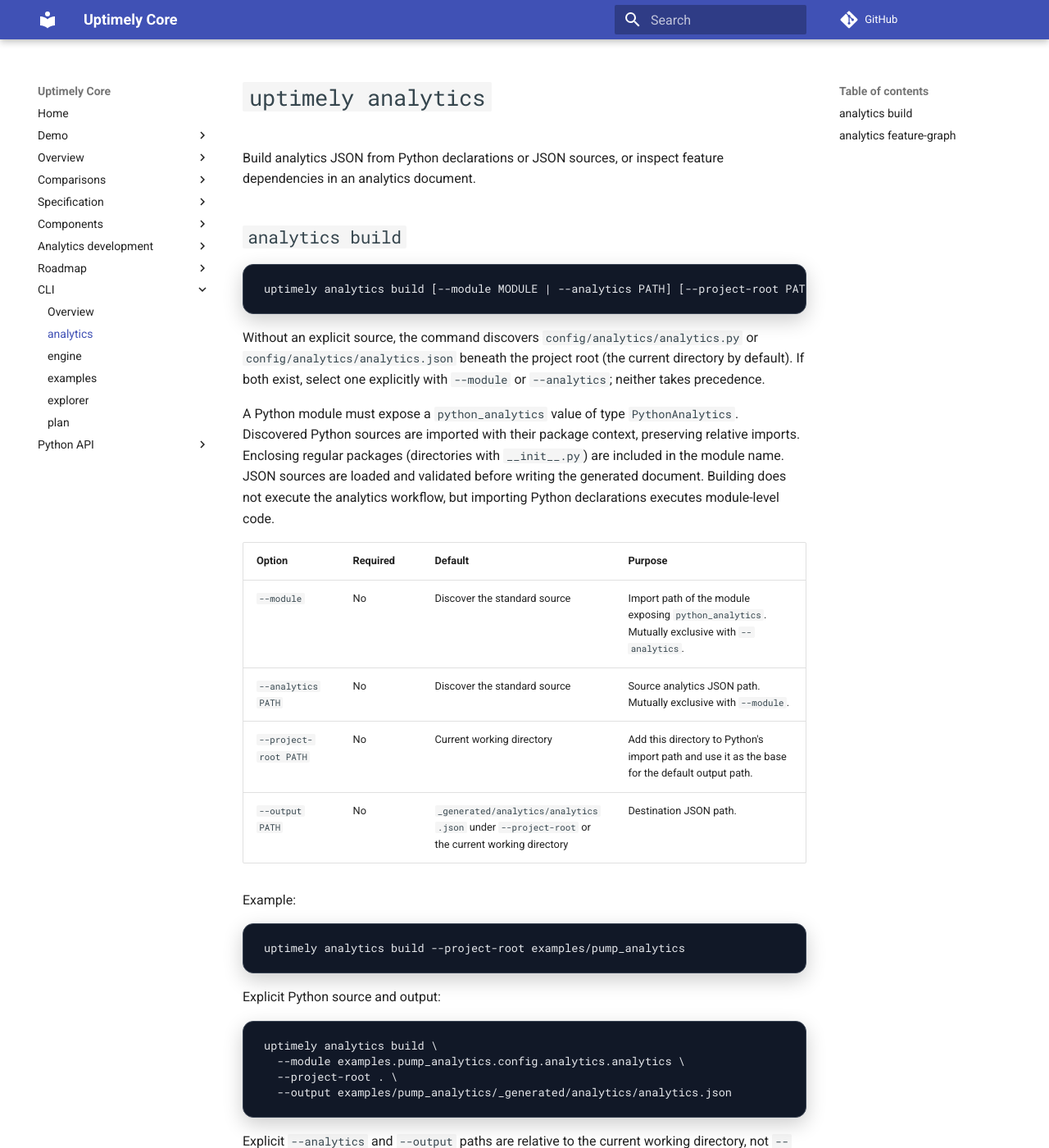
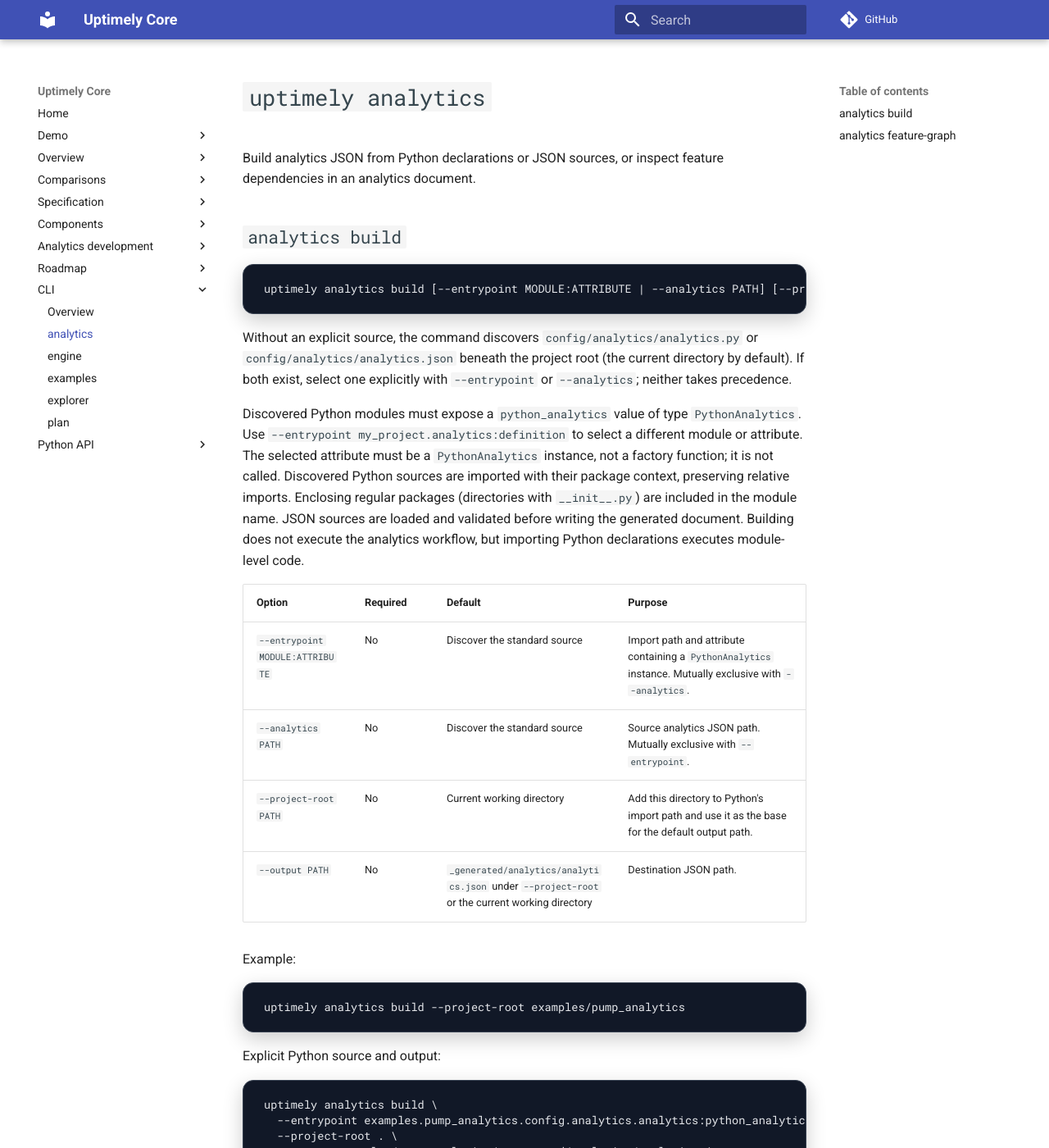
Before and after one commit to uptimely-ai/uptimely-core, an MkDocs documentation site: the page built from docs/reference/cli/analytics.md, in a window 1280 px wide and 1400 px high. Shown: the whole window at 82% size. Built offline with MkDocs 1.6.1 and Material for MkDocs 9.7.7, drawn with Linux system fonts in a browser that asks for light colours; comment, search, counter and statistics services are not loaded; some of the changed text lies outside the part shown.

Commit message:
Use --entrypoint argument in analytics cli

````diff
--- a/docs/reference/cli/analytics.md
+++ b/docs/reference/cli/analytics.md
@@ -6,16 +6,19 @@
 ## `analytics build`
 
 ```console
-uptimely analytics build [--module MODULE | --analytics PATH] [--project-root PATH] [--output PATH]
+uptimely analytics build [--entrypoint MODULE:ATTRIBUTE | --analytics PATH] [--project-root PATH] [--output PATH]
 ```
 
 Without an explicit source, the command discovers
 `config/analytics/analytics.py` or `config/analytics/analytics.json` beneath the
 project root (the current directory by default). If both exist, select one
-explicitly with `--module` or `--analytics`; neither takes precedence.
+explicitly with `--entrypoint` or `--analytics`; neither takes precedence.
 
-A Python module must expose a `python_analytics` value of type
-`PythonAnalytics`. Discovered Python sources are imported with their package
+Discovered Python modules must expose a `python_analytics` value of type
+`PythonAnalytics`. Use `--entrypoint my_project.analytics:definition` to select a
+different module or attribute. The selected attribute must be a `PythonAnalytics`
+instance, not a factory function; it is not called.
+Discovered Python sources are imported with their package
 context, preserving relative imports. Enclosing regular packages (directories
 with `__init__.py`) are included in the module name. JSON sources are loaded
 and validated before writing the generated document. Building does not execute
@@ -23,8 +26,8 @@
 
 | Option | Required | Default | Purpose |
 | --- | --- | --- | --- |
-| `--module` | No | Discover the standard source | Import path of the module exposing `python_analytics`. Mutually exclusive with `--analytics`. |
-| `--analytics PATH` | No | Discover the standard source | Source analytics JSON path. Mutually exclusive with `--module`. |
+| `--entrypoint MODULE:ATTRIBUTE` | No | Discover the standard source | Import path and attribute containing a `PythonAnalytics` instance. Mutually exclusive with `--analytics`. |
+| `--analytics PATH` | No | Discover the standard source | Source analytics JSON path. Mutually exclusive with `--entrypoint`. |
 | `--project-root PATH` | No | Current working directory | Add this directory to Python's import path and use it as the base for the default output path. |
 | `--output PATH` | No | `_generated/analytics/analytics.json` under `--project-root` or the current working directory | Destination JSON path. |
 
@@ -38,7 +41,7 @@
 
 ```console
 uptimely analytics build \
-  --module examples.pump_analytics.config.analytics.analytics \
+  --entrypoint examples.pump_analytics.config.analytics.analytics:python_analytics \
   --project-root . \
   --output examples/pump_analytics/_generated/analytics/analytics.json
 ```
````
Also changed, not shown: CHANGELOG.md (+4 -1 lines), docs/components/explorer.md (+1 -1 lines), docs/development/project-structure.md (+1 -1 lines), examples/README.md (+1 -1 lines), 6 other files.
